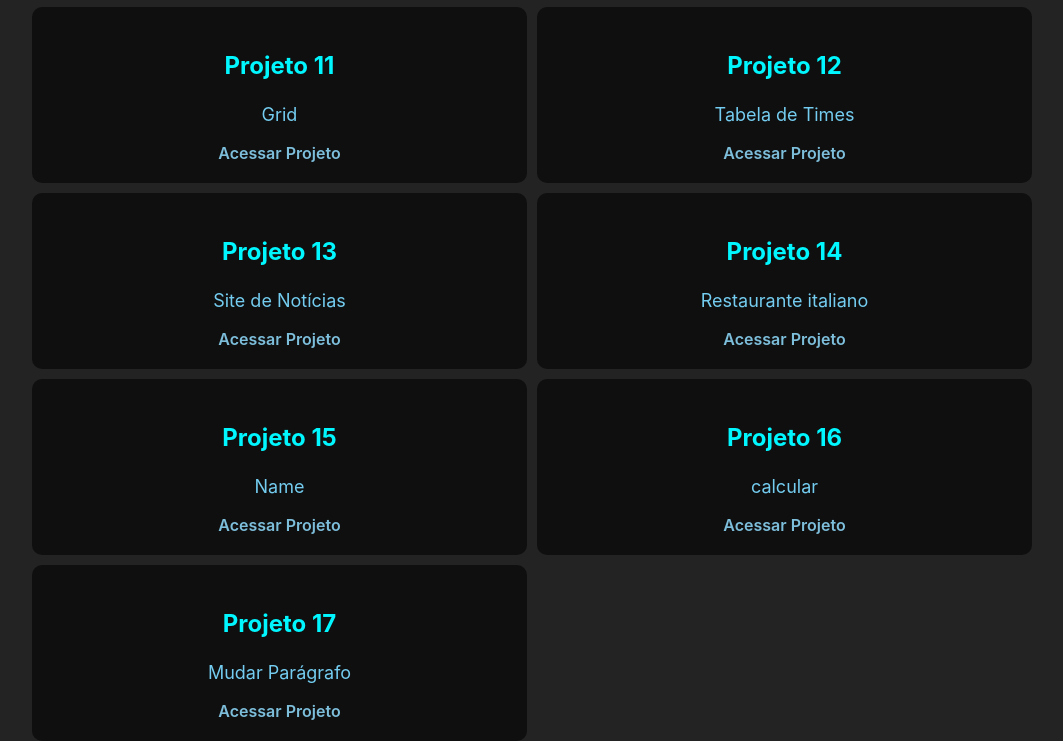
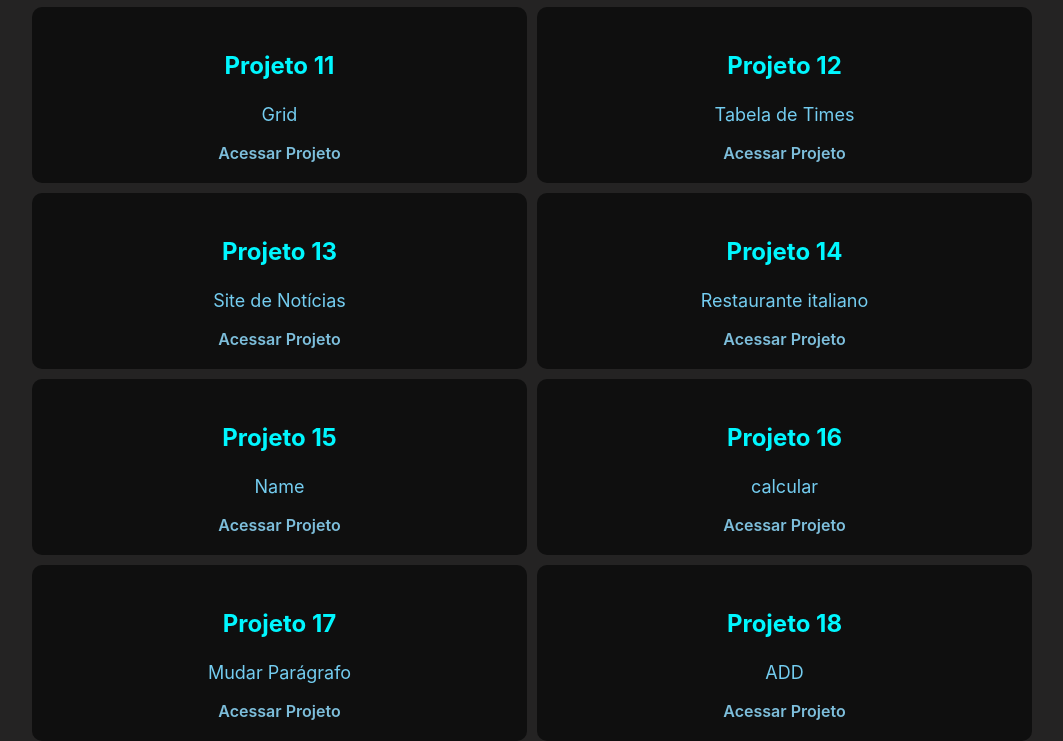
Before and after one commit to jjssxz/projetos, a plain HTML site: page index.html in a window 1280 px wide. Shown: the part 991-1732 px from the top of the page, without its empty margins (108-1171 px from the left). Drawn offline with Linux system fonts and the light colour scheme.

Commit message:
Update index.html

```diff
--- a/index.html
+++ b/index.html
@@ -100,6 +100,11 @@
             <p>Mudar Parágrafo</p>
             <a href="https://jjssxz.github.io/mudarnome/" target="_blank">Acessar Projeto</a>
         </div>
+         <div class="tabela">
+            <h3>Projeto 18</h3>
+            <p>ADD</p>
+            <a href="https://jjssxz.github.io/add/" target="_blank">Acessar Projeto</a>
+        </div>
     </section>
 </body>
 </html>
```
